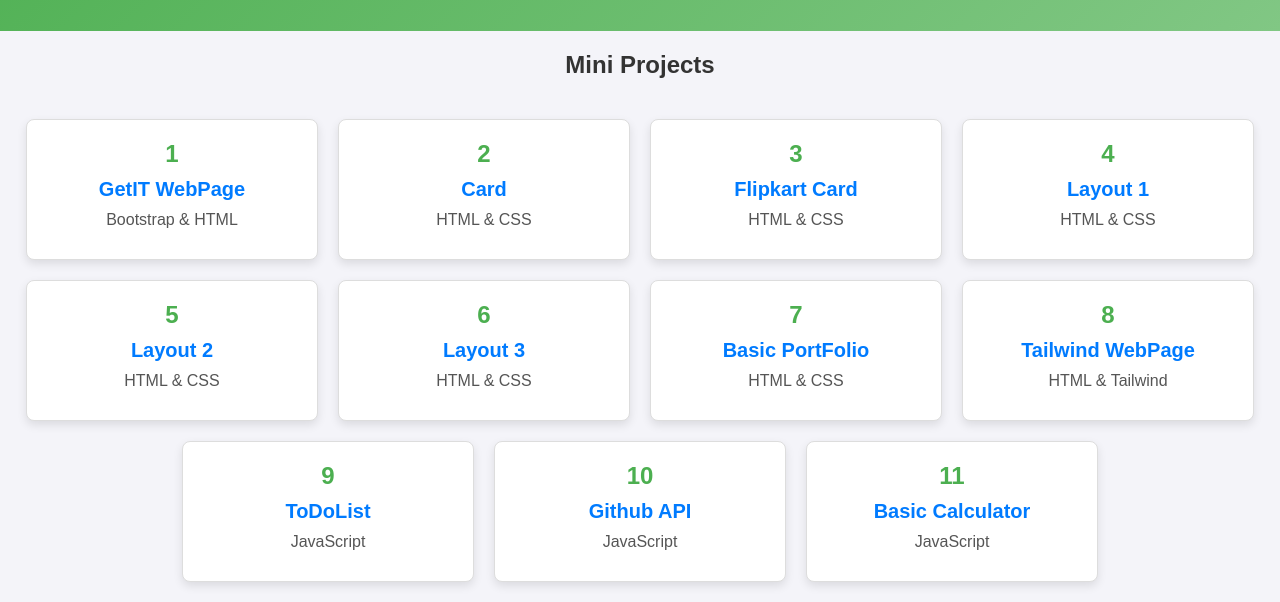
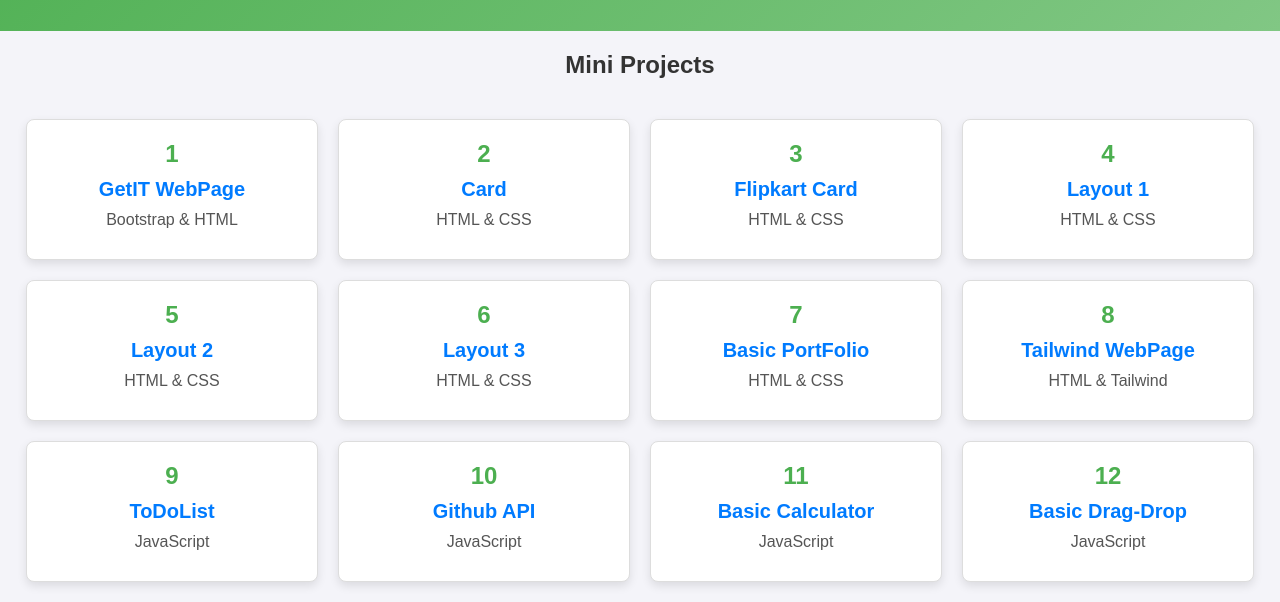
Before and after one commit to r0hanr02/urban-octo-spork, a plain HTML site: page index.html in a window 1280 px wide. Shown: the part 228-830 px from the top of the page. Drawn offline with Linux system fonts and the light colour scheme.

Commit message:
AddedDragDrop

```diff
--- a/index.html
+++ b/index.html
@@ -73,6 +73,11 @@
         <a href="/Calculator/index.html" target="_blank">Basic Calculator</a>
         <p>JavaScript</p>
       </div>
+      <div class="project">
+        <div class="project-number">12</div>
+        <a href="/DragDrop/index.html" target="_blank">Basic Drag-Drop</a>
+        <p>JavaScript</p>
+      </div>
     </div>
   </body>
 </html>
```
